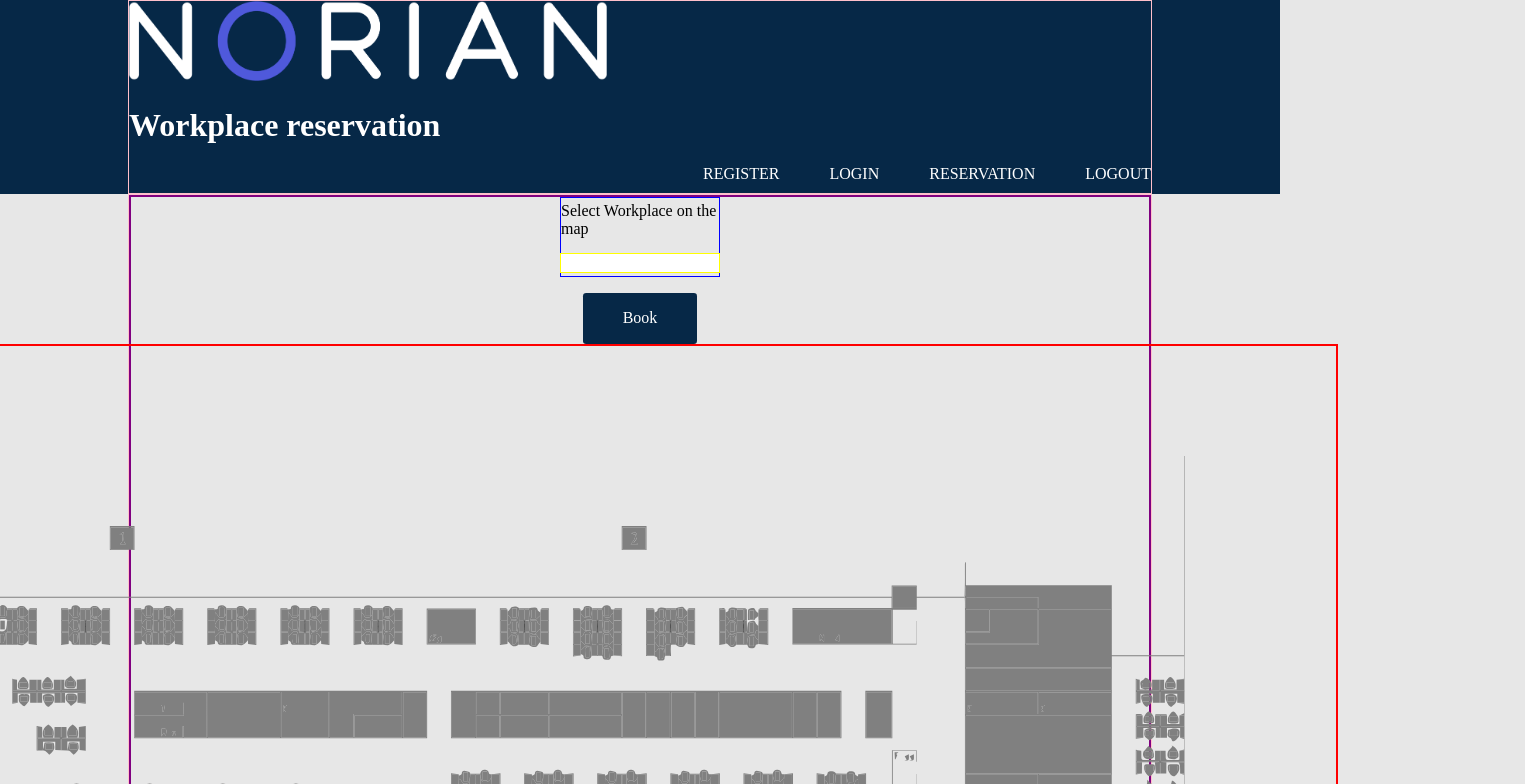
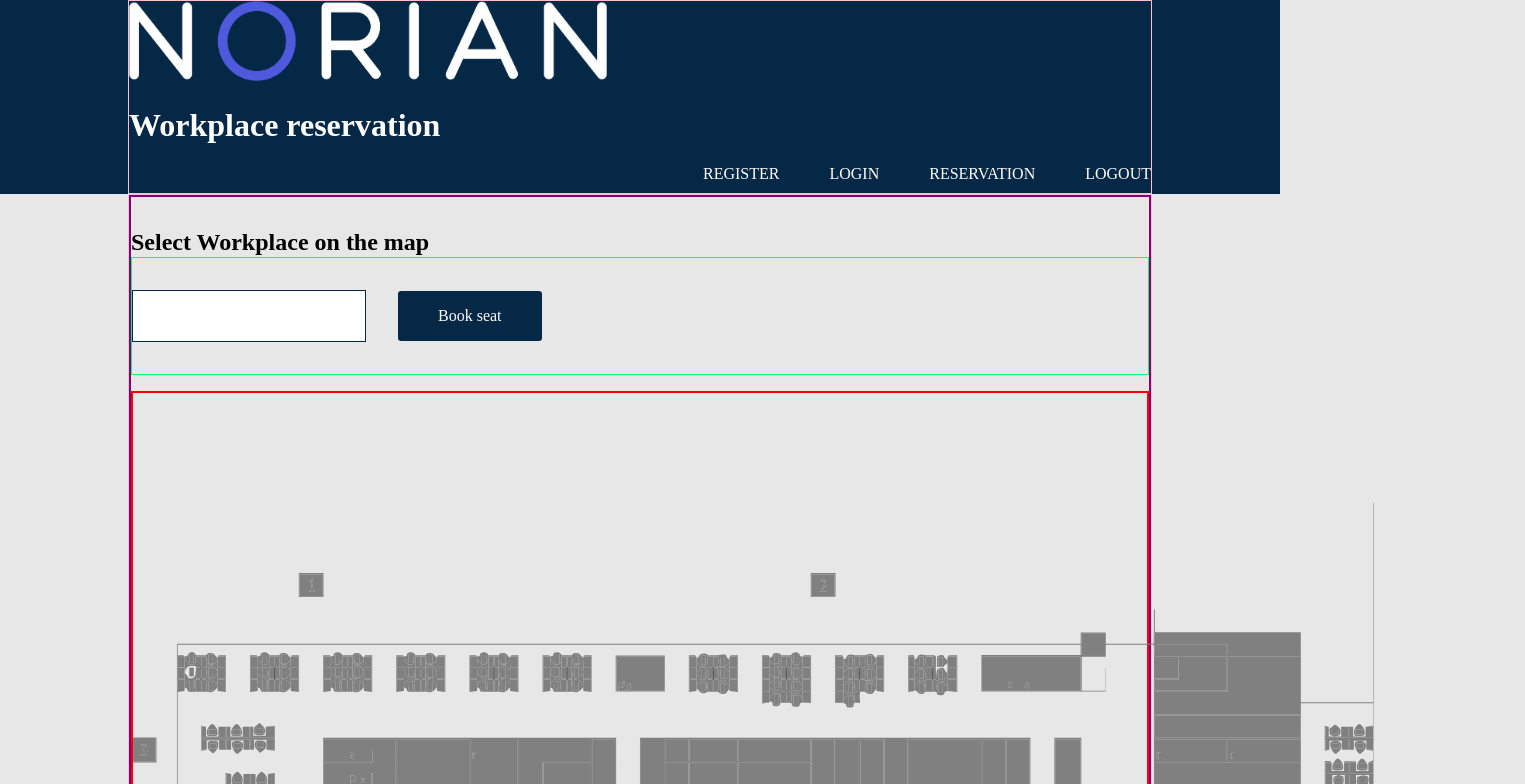
Before and after one commit to Bajoraidev/wpfrontend, a React (Create React App) app: page / in a window 1280 px wide. Shown: the top 784 px of the page, 1525 px wide, since content can reach past the window. Built offline with nearby package versions, Linux system fonts and the light colour scheme; sample sign-in values are in the browser's storage.

Commit message:
fixing designt on reservation page

```diff
--- a/src/App.scss
+++ b/src/App.scss
@@ -13,24 +13,23 @@ body {
   display: flex;
   flex-direction: column;
   justify-content: space-around;
-  align-items: center;
   border: 2px solid purple;
 }
 
 .input-container {
-  display: flex;
-  flex-direction: column;
-  height: 5rem;
-  width: 10rem;
-  justify-content: space-around;
+  /*display: flex;
+  /*flex-direction: column;
+height: 5rem;
+  width: 20rem;
+  justify-content: space-around;*/
   align-items: center;
   margin-bottom: 1rem;
-  border: 1px solid blue;
+  border: 1px solid rgb(0, 255, 106);
 }
 .input-container input {
-  width: 10rem;
-  margin-top: 0.5rem;
-  border: 1px solid yellow;
+  padding: 1rem;
+  border: 1px solid #062847;
+  margin: 2rem 2rem 2rem 0;
 }
 
 .maps-container {
@@ -54,3 +53,6 @@ form input {
   width: 50%;
   margin: 0 auto;
 }
+h2 {
+  margin-top: 2rem;
+}
--- a/src/components/Button/Button.styles.js
+++ b/src/components/Button/Button.styles.js
@@ -1,10 +1,8 @@
 import styled from 'styled-components';
 
 export const button = styled.button`
-  background: #eee;
   border: 0;
   border-radius: 0;
-  color: #222;
   padding: 1rem 2.5rem;
   background-color: #062847;
   color: white;
--- a/src/pages/Reservation/Reservation.jsx
+++ b/src/pages/Reservation/Reservation.jsx
@@ -40,17 +40,18 @@ const Reservation = () => {
 
   return (
     <div className='app-body'>
+      <h2>Select Workplace on the map</h2>
       <div className='input-container'>
-        <label htmlFor='seat-box'>Select Workplace on the map</label>
         <input
           id='seat-box'
           type='text'
           defaultValue={regions.map((regions) => regions.id)}
         />
+        <Button type='submit' handleButtonClick={handleButtonClick}>
+          Book seat
+        </Button>
       </div>
-      <Button type='submit' handleButtonClick={handleButtonClick}>
-        Book
-      </Button>
+
       <div className='maps-container'>
         <Map height={50} width={87} handleClick={handleRegionsClick} />
       </div>
```
